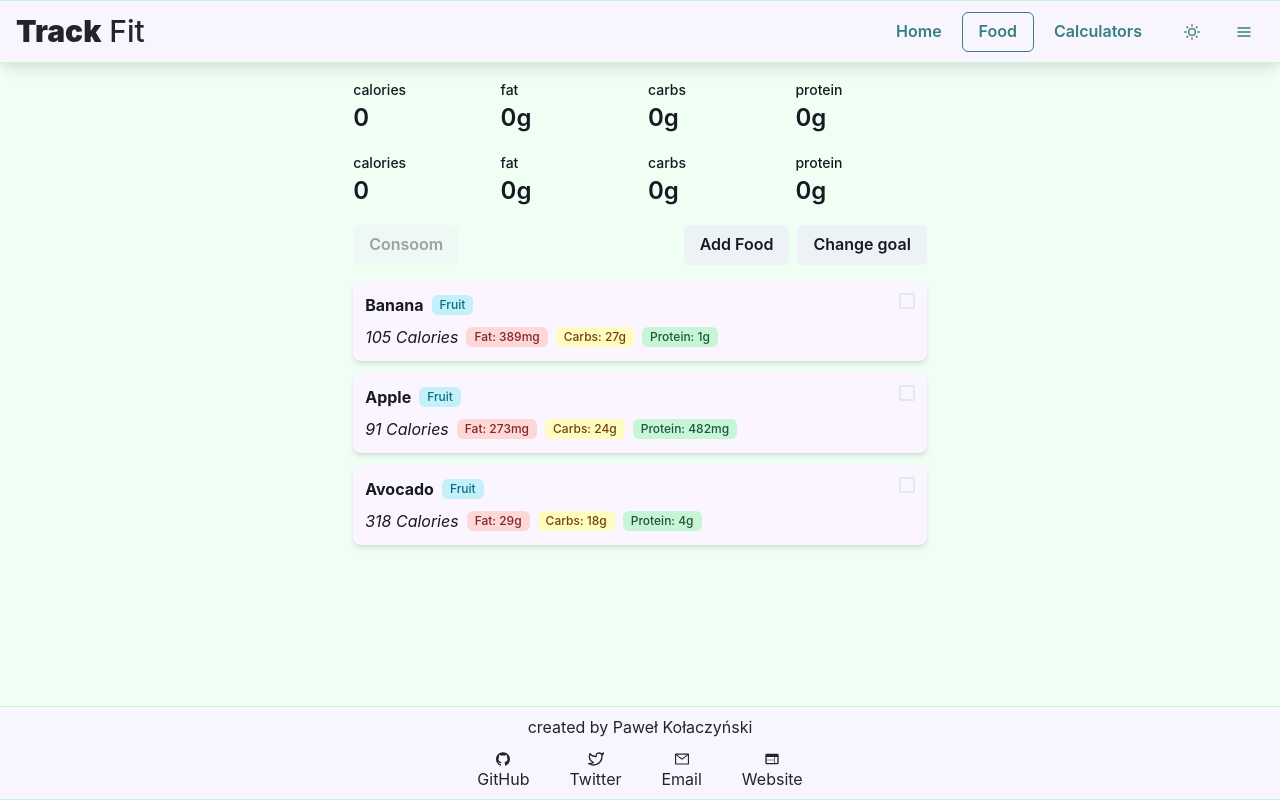
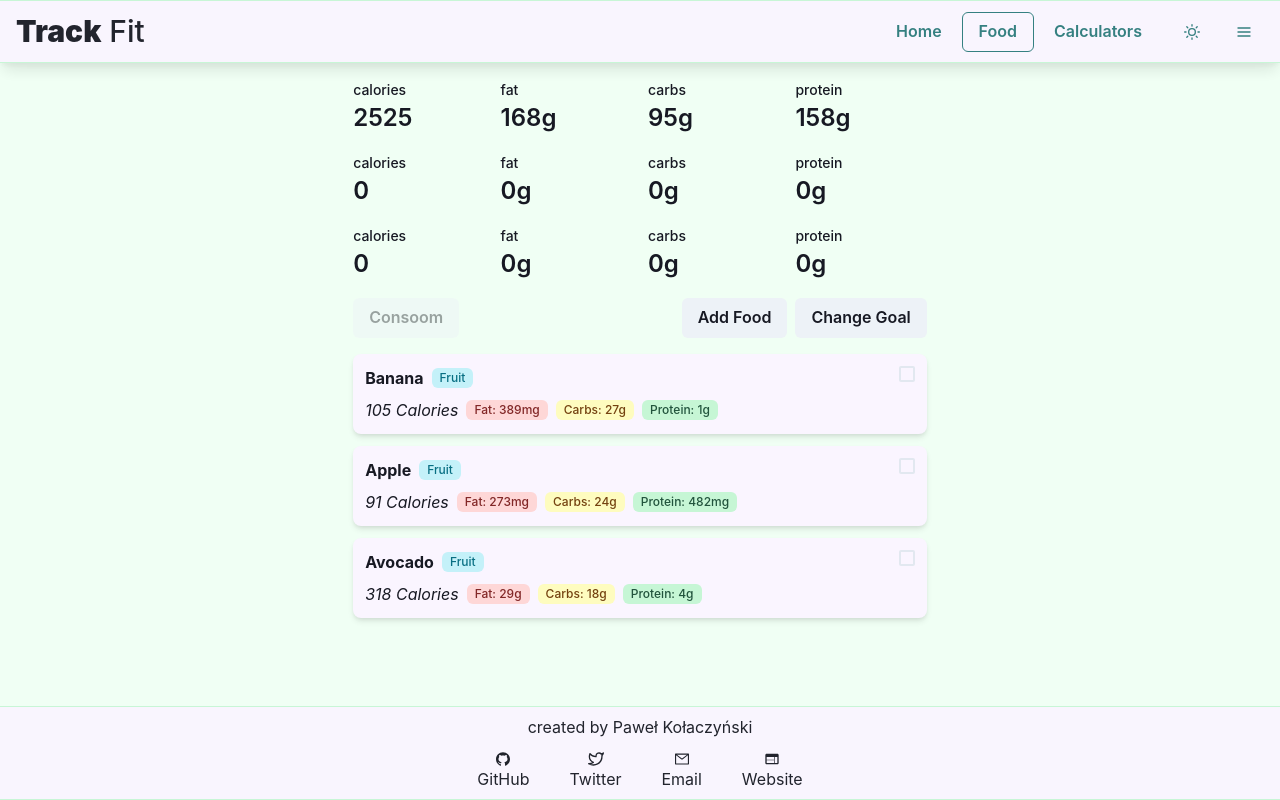
Before and after one commit to kolaczyn/fit-tracker, a Next.js app: page /food in a window 1280 px wide. Built offline with nearby package versions, Linux system fonts and the light colour scheme.

Commit message:
add set goal nutrients

```diff
--- /dev/null
+++ b/components/food/SetGoal.tsx
@@ -0,0 +1,53 @@
+import { Button } from '@chakra-ui/react';
+import { Formik, Form } from 'formik';
+import React from 'react';
+import * as Yup from 'yup';
+import { InputWrapper } from '../form/InputWrapper';
+import { Nutrients } from '../../customTypes';
+import { useAppDispatch } from '../../redux/hooks';
+import { setIntakeGoal } from '../../redux/trackIntakeSlice';
+import stringValuesToNums from '../../utils/stringValuesToNums';
+import { FormModal } from '../form/FormModal';
+
+const validationSchema = Yup.object({
+  calories: Yup.number().min(0).required('Calories is a required field'),
+  fat: Yup.number().min(0).required('Fat is a required field'),
+  carbs: Yup.number().min(0).required('Carbs is a required field'),
+  protein: Yup.number().min(0).required('Protein is a required field'),
+});
+
+type FormState = Nutrients<string>;
+
+const initialFormState: FormState = {
+  calories: '',
+  fat: '',
+  carbs: '',
+  protein: '',
+};
+
+export const SetGoal: React.FC = ({}) => {
+  const dispatch = useAppDispatch();
+  return (
+    <FormModal
+      title="Change Goal"
+      buttonLabel="Change Goal"
+      validationSchema={validationSchema}
+      initialValues={initialFormState}
+      onSubmit={(data: FormState) => {
+        console.log(data);
+        // TODO this is so fucking ugly, I can't even
+        dispatch(setIntakeGoal(stringValuesToNums(data)));
+      }}
+    >
+      <InputWrapper
+        label="Calores"
+        name="calories"
+        placeholder={0}
+        unit="Calories"
+      />
+      <InputWrapper label="Fat" name="fat" placeholder={0} unit="g" />
+      <InputWrapper label="Carbs" name="carbs" placeholder={0} unit="g" />
+      <InputWrapper label="Protein" name="protein" placeholder={0} unit="g" />
+    </FormModal>
+  );
+};
--- a/components/form/FormModal.tsx
+++ b/components/form/FormModal.tsx
@@ -41,7 +41,7 @@ export const FormModal: React.FC<FormModalProps> = ({
                   <ModalBody>{children}</ModalBody>
                   <ModalFooter>
                     <Button colorScheme="green" type="submit">
-                      Add Food
+                      {buttonLabel}
                     </Button>
                   </ModalFooter>
                 </Form>
--- a/pages/food.tsx
+++ b/pages/food.tsx
@@ -3,11 +3,13 @@ import { HStack, Spacer, VStack } from '@chakra-ui/layout';
 import React from 'react';
 
 import { FoodItem } from '../components/food/FoodItem';
-import {AddFood } from '../components/food/AddFood';
+import { AddFood } from '../components/food/AddFood';
 import { NextSeo } from 'next-seo';
 import useSelectedFood from '../hooks/useSelectedFood';
 import { NutrientsStats } from '../components/food/NutrientsStats';
 import useEatenCalories from '../hooks/useEatenCalories';
+import { SetGoal } from '../components/food/SetGoal';
+import { useAppSelector } from '../redux/hooks';
 
 export const FoodPage: React.FC = () => {
   const {
@@ -19,11 +21,13 @@ export const FoodPage: React.FC = () => {
     toggleFood,
   } = useSelectedFood();
   const { eatenCalories } = useEatenCalories();
+  const nutrientsGoal = useAppSelector(state => state.trackIntake.intakeGoal);
 
   return (
     <>
       <NextSeo title="Add Food | Track Fit" />
       <VStack width="100%" alignItems="stretch" spacing="4">
+        <NutrientsStats nutrients={nutrientsGoal} />
         <NutrientsStats nutrients={eatenCalories} />
         <NutrientsStats nutrients={foodIntake} />
         <HStack>
@@ -35,7 +39,7 @@ export const FoodPage: React.FC = () => {
           </Button>
           <Spacer />
           <AddFood />
-          <Button>Change goal</Button>
+          <SetGoal />
         </HStack>
         <VStack width="100%" alignItems="stretch" spacing="3">
           {foodListArray.map(food => (
--- a/redux/trackIntakeSlice.ts
+++ b/redux/trackIntakeSlice.ts
@@ -23,10 +23,10 @@ const initialState: State = {
   foodList: createNormalizedIndex<Food>(),
   foodEaten: [],
   intakeGoal: {
-    calories: 2000,
-    fat: 0,
-    carbs: 0,
-    protein: 0,
+    calories: 2525,
+    fat: 168,
+    carbs: 95,
+    protein: 158,
   },
 };
 
@@ -43,9 +43,13 @@ const nutrientsSlice = createSlice({
     addtoFoodEaten: (state: State, action: PayloadAction<string[]>) => {
       state.foodEaten = [...state.foodEaten, ...action.payload];
     },
+    setIntakeGoal: (state: State, action: PayloadAction<Nutrients<number>>) => {
+      state.intakeGoal = action.payload;
+    },
   },
 });
 
-export const { addtoFoodList, addtoFoodEaten } = nutrientsSlice.actions;
+export const { addtoFoodList, addtoFoodEaten, setIntakeGoal } =
+  nutrientsSlice.actions;
 
 export default nutrientsSlice.reducer;
```
Also changed, not shown: components/food/AddFood.tsx (+3 -13 lines).
